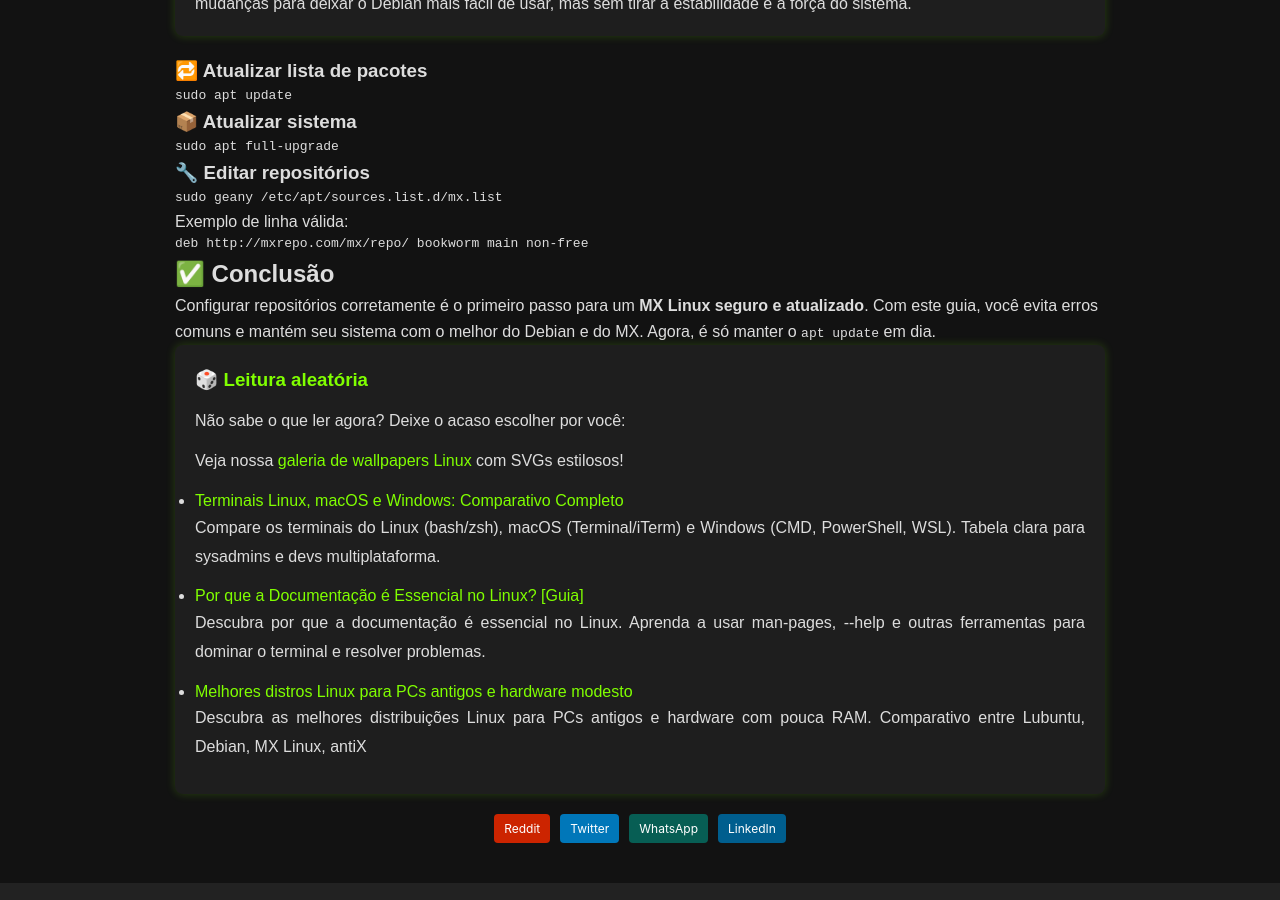
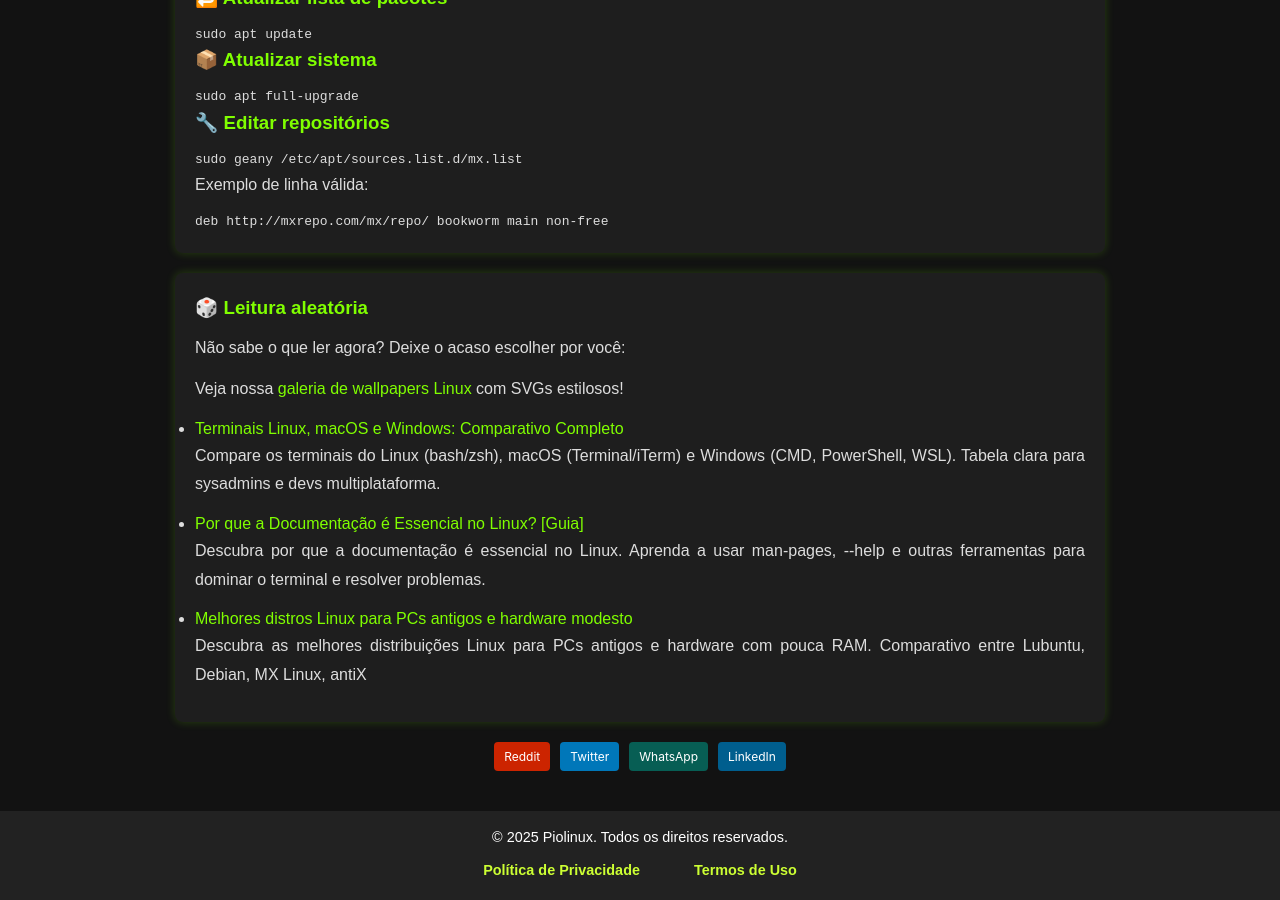
Before and after one commit to Piolinux/piolinux-site, a Jekyll site: the page built from _posts/2025-08-12-atualizar-e-configurar-repositórios-no-mx-linux.md, in a window 1280 px wide and 900 px high, scrolled down 1348 px. Built offline with Jekyll 4.4.1, drawn with Linux system fonts in a browser that asks for light colours.

Commit message:
Update 2025-08-12-atualizar-e-configurar-repositórios-no-mx-linux.md

```diff
--- a/_posts/2025-08-12-atualizar-e-configurar-repositórios-no-mx-linux.md
+++ b/_posts/2025-08-12-atualizar-e-configurar-repositórios-no-mx-linux.md
@@ -26,6 +26,11 @@ permalink: /configurar-repositorios-mx-linux/
 
             <p>Na seção "Origens individuais", dá pra fazer as mesmas paradas que você faria com a gambiarra do terminal, mas agora de um jeito simples e visual, sem aquela culpa toda!</p>
 
+
+
+
+
+
             <h2>Conclusão Final: As vantagens da parada MX</h2>
             <p>A automatização da Distro MX dá uma mãozona para todos os usuários, olha só:</p>
 
@@ -34,7 +39,7 @@ permalink: /configurar-repositorios-mx-linux/
                 <li><strong>Para quem está começando:</strong> Não precisar usar comandos no terminal ajuda muito na hora de escolher qual distribuição usar. Fica bem mais fácil aprender!</li>
                 <li><strong>Para quem não tem tempo a perder:</strong> Essa distribuição serve para todo mundo. O pessoal que criou essa versão fez umas mudanças para deixar o Debian mais fácil de usar, mas sem tirar a estabilidade e a força do sistema.</li>
             </ul>
-        </section>
+
 
 
 <h3>🔁 Atualizar lista de pacotes</h3>
@@ -52,5 +57,5 @@ permalink: /configurar-repositorios-mx-linux/
 
 
 
-<h2>✅ Conclusão</h2>
-<p>Configurar repositórios corretamente é o primeiro passo para um <strong>MX Linux seguro e atualizado</strong>. Com este guia, você evita erros comuns e mantém seu sistema com o melhor do Debian e do MX. Agora, é só manter o <code>apt update</code> em dia.</p>
+
+</section>
```
